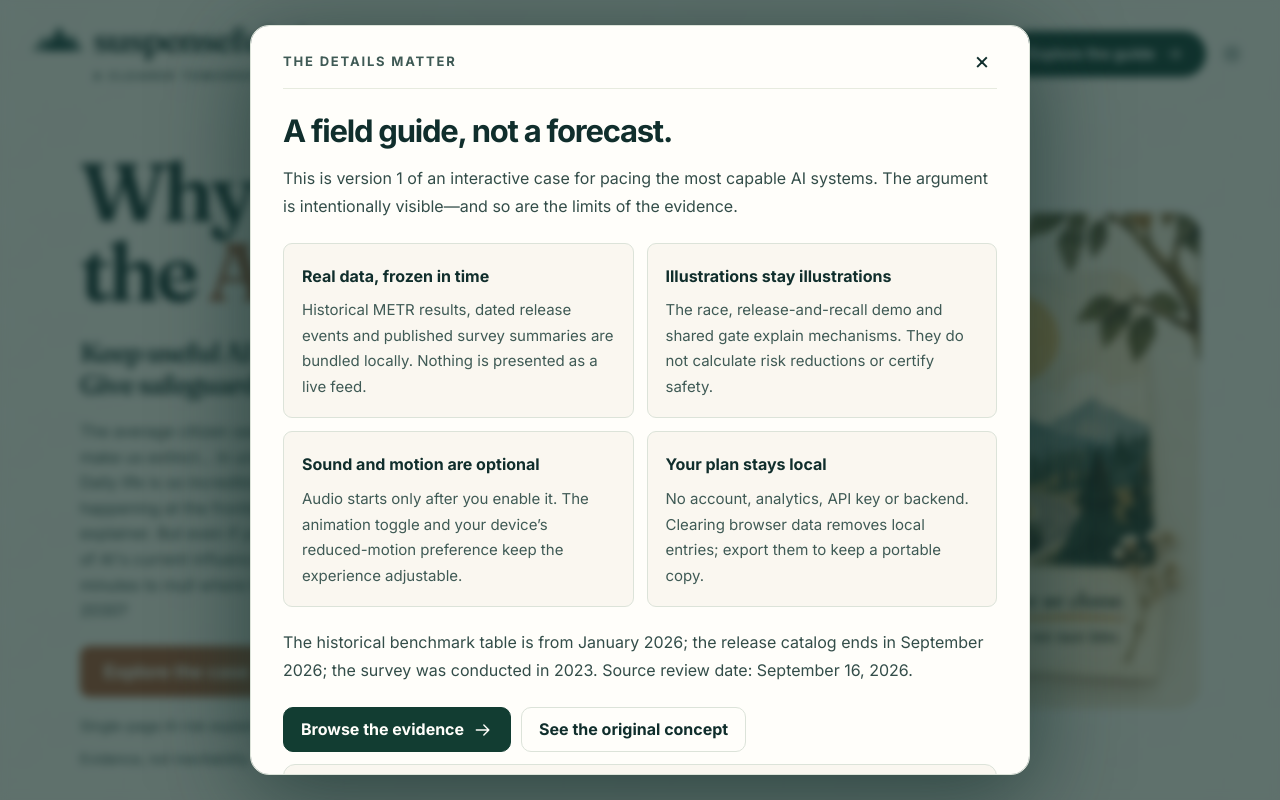
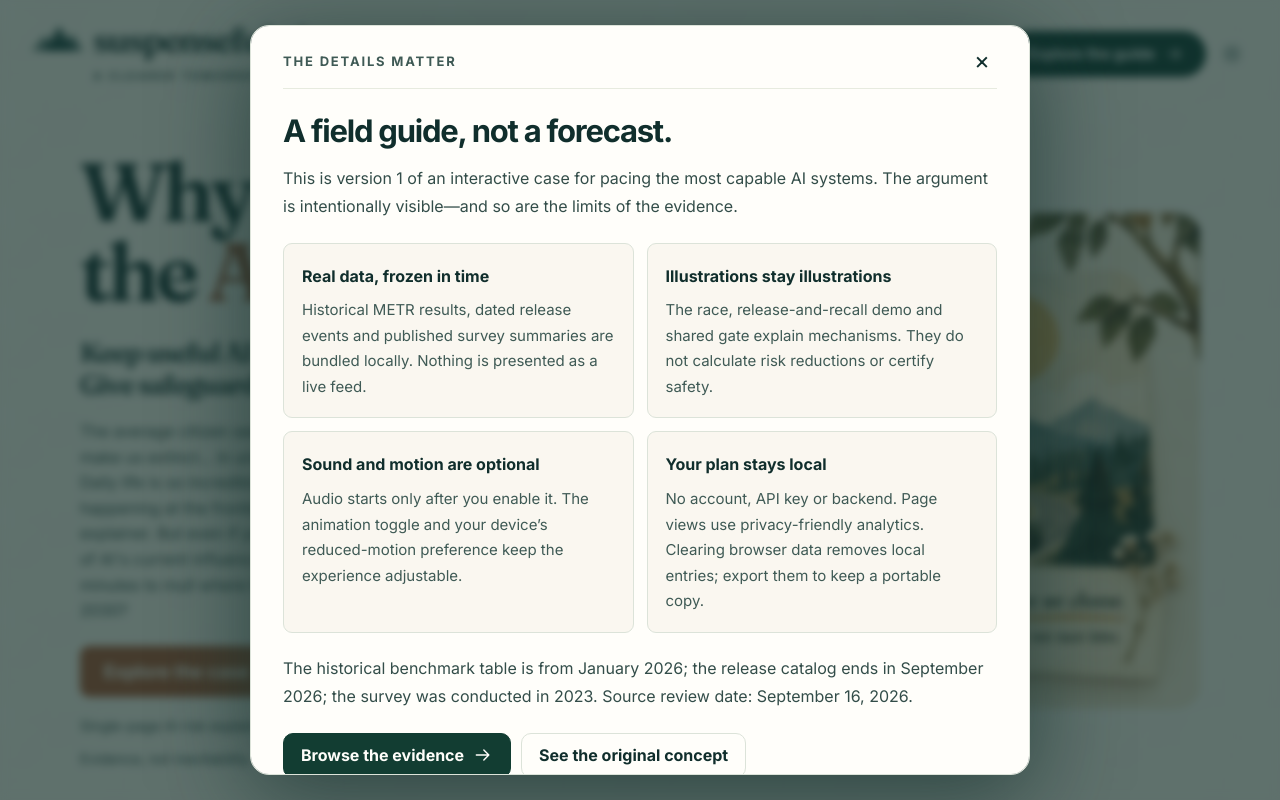
Before and after one commit to wbharding/suspenseful, a React (Vite) app: page / in a window 1280 px wide. Both pictures are taken after a click on the button "About". Shown: the top 800 px of the page. Built offline with nearby package versions, Linux system fonts and the light colour scheme.

Commit message:
Add Plausible

```diff
--- a/index.html
+++ b/index.html
@@ -11,6 +11,12 @@
       content="An interactive field guide to the case for pacing frontier AI. Explore evidence, competing incentives, policy options and practical actions."
     />
     <title>Practical examples: AI risk slowdown proof & links, one-page attention span</title>
+    <!-- Privacy-friendly analytics by Plausible -->
+    <script async src="https://plausible.io/js/pa-DReHQu1z5YIWOfoWIvd7z.js"></script>
+    <script>
+      window.plausible=window.plausible||function(){(plausible.q=plausible.q||[]).push(arguments)},plausible.init=plausible.init||function(i){plausible.o=i||{}};
+      plausible.init()
+    </script>
   </head>
   <body>
     <div id="root"></div>
@@ -19,8 +25,8 @@
         <h1>AI risk slowdown proof & links, one-page attention span</h1>
         <p>
           This interactive field guide uses JavaScript for its charts, evidence notes and
-          demonstrations. Enable JavaScript to explore the page. It runs entirely in your browser
-          without analytics or a server.
+          demonstrations. Enable JavaScript to explore the page. It runs in your browser. Page
+          views are counted with privacy-friendly analytics. Your notes stay on this device.
         </p>
         <p>
           The goal is not to stop useful AI. It is to give safeguards, institutions and people
--- a/src/components/about-dialog.jsx
+++ b/src/components/about-dialog.jsx
@@ -41,8 +41,8 @@ export default function AboutDialog() {
         <div>
           <strong>Your plan stays local</strong>
           <p>
-            No account, analytics, API key or backend. Clearing browser data removes local
-            entries; export them to keep a portable copy.
+            No account, API key or backend. Page views use privacy-friendly analytics. Clearing
+            browser data removes local entries; export them to keep a portable copy.
           </p>
         </div>
       </div>
--- a/src/components/closing-band.jsx
+++ b/src/components/closing-band.jsx
@@ -65,7 +65,7 @@ export function SiteFooter() {
       </div>
 
       <span className="privacy-note">
-        No analytics.
+        Privacy-friendly analytics.
         <br />
         No account. No backend.
       </span>
--- a/src/state/guide-store.jsx
+++ b/src/state/guide-store.jsx
@@ -5,9 +5,9 @@ import { GuideStoreContext } from "./guide-store-context.js";
 // Everything on this page that more than one component needs to agree about: the reader's saved
 // plan, which dialog is open, the toast, and whether motion is reduced.
 //
-// The plan is deliberately local-only. There is no account, no analytics and no backend, so the
-// store reads and writes one localStorage key and degrades to in-memory state when storage is
-// unavailable (Safari private browsing, storage disabled).
+// The plan is deliberately local-only. There is no account and no backend, and saved entries
+// are not sent to analytics, so the store reads and writes one localStorage key and degrades
+// to in-memory state when storage is unavailable (Safari private browsing, storage disabled).
 
 const STORAGE_KEY = "a-smarter-pace-v1";
 const TOAST_DURATION_MS = 3200;
```
Also changed, not shown: 2 other files (tests, documents, lock files or other folders).
